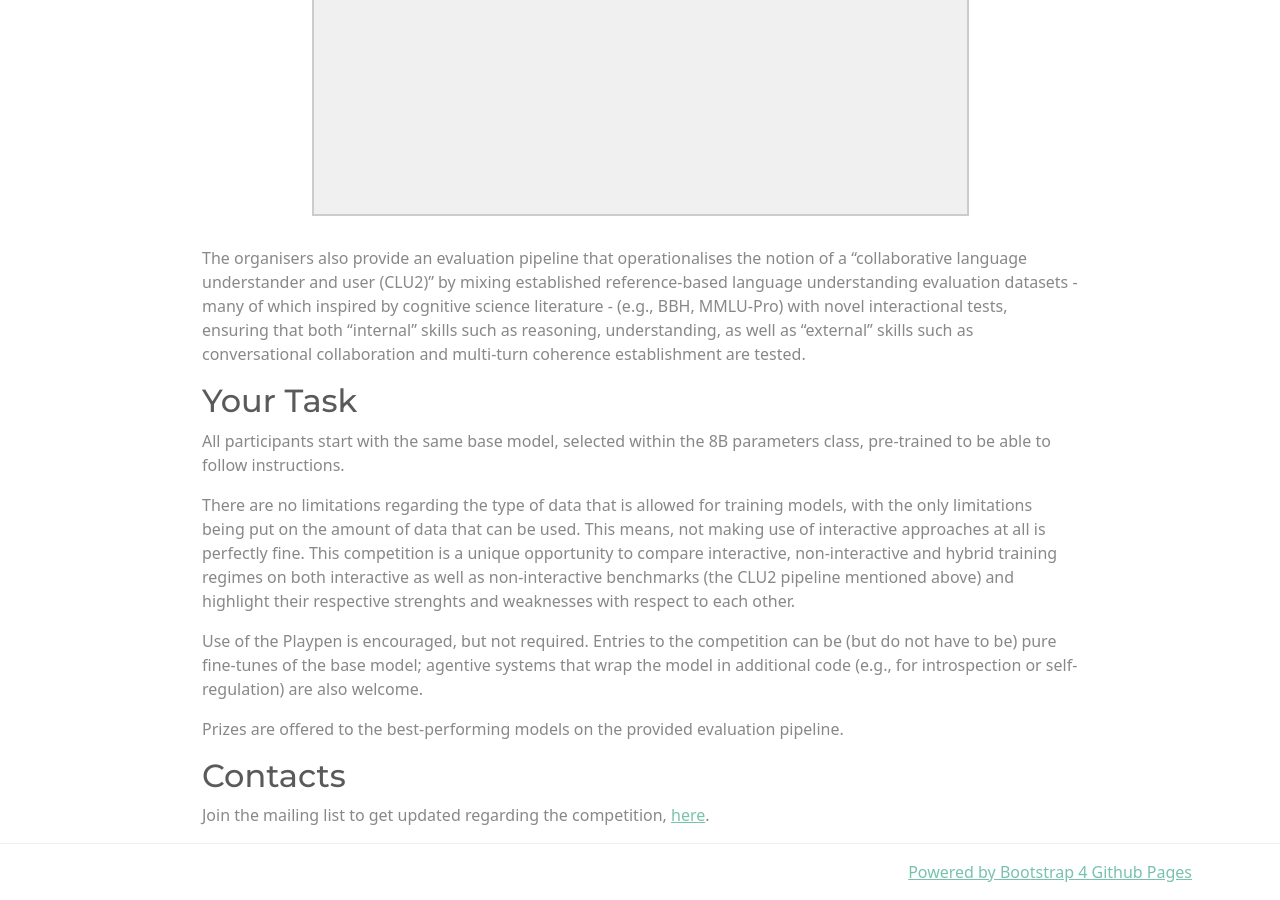
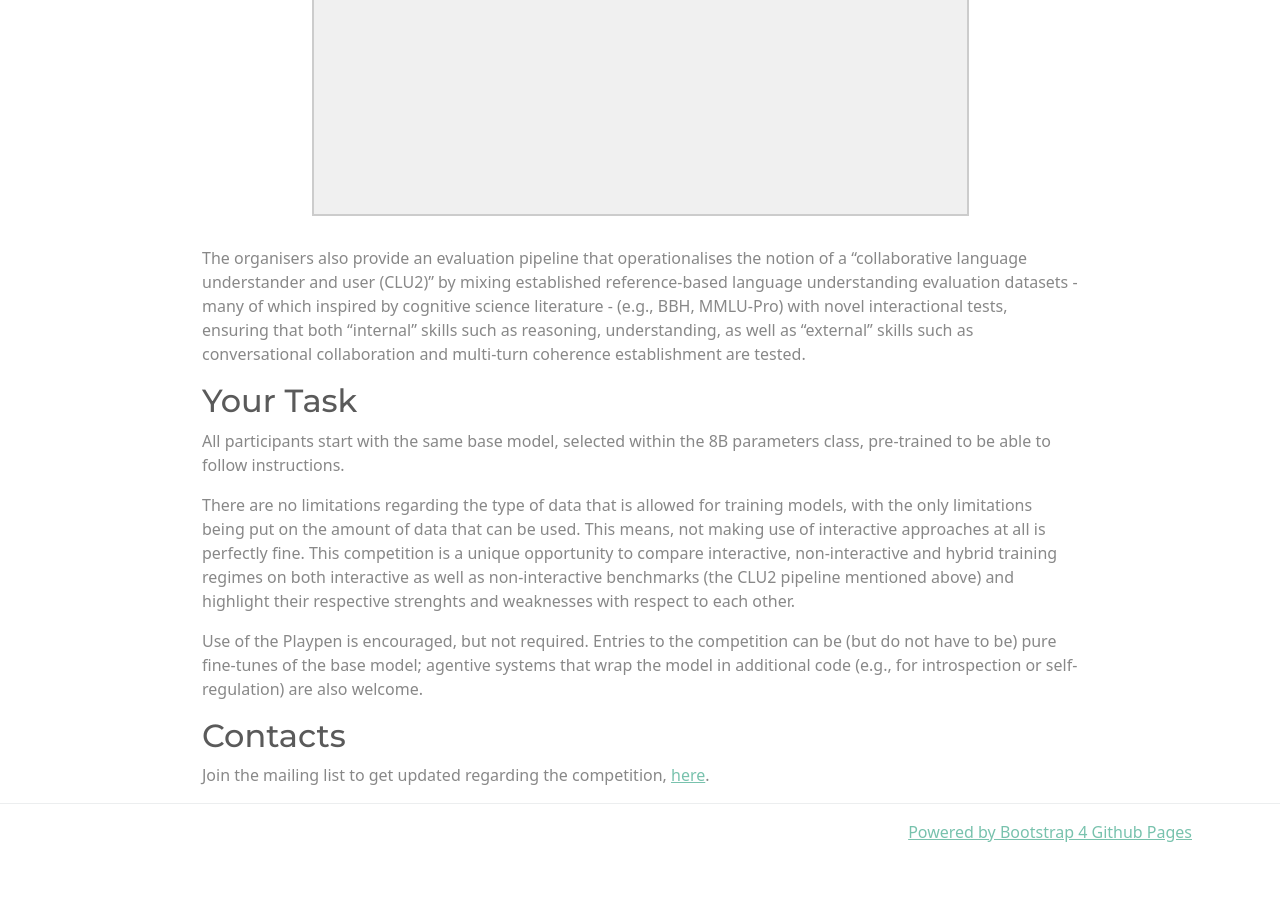
Before and after one commit to lm-playschool/lm-playschool.github.io, a Jekyll site: the page built from challenge.md, in a window 1280 px wide and 900 px high, scrolled down 1415 px. Built offline with Jekyll 4.4.1, drawn with Linux system fonts in a browser that asks for light colours; our own code applies the rules of GitHub Pages for plain Markdown files; after the commit the page ends 2275 px from its top, so only the background shows below that.

Commit message:
Delete prize ref

```diff
--- a/challenge.md
+++ b/challenge.md
@@ -32,7 +32,7 @@ There are no limitations regarding the type of data that is allowed for training
 
 Use of the Playpen is encouraged, but not required. Entries to the competition can be (but do not have to be) pure fine-tunes of the base model; agentive systems that wrap the model in additional code (e.g., for introspection or self-regulation) are also welcome.
 
-Prizes are offered to the best-performing models on the provided evaluation pipeline.
+<!-- Prizes are offered to the best-performing models on the provided evaluation pipeline. -->
 
 ## Contacts
 
```
